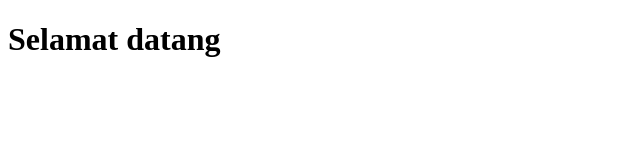
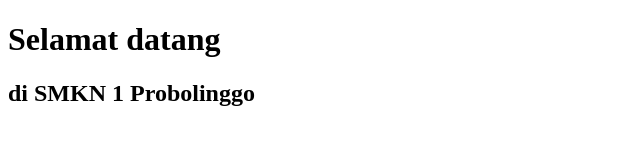
Before and after one commit to Naruto2023/tugasakhir_html, a plain HTML site: page index.html in a window 1280 px wide. Shown: the whole page, without its empty margins (0-640 px from the left). Drawn offline with Linux system fonts and the light colour scheme.

Commit message:
Update index.html

```diff
--- a/index.html
+++ b/index.html
@@ -8,5 +8,6 @@
 </head>
 <body>
     <h1>Selamat datang</h1>
+    <h2>di SMKN 1 Probolinggo</h2>
 </body>
 </html>
```
